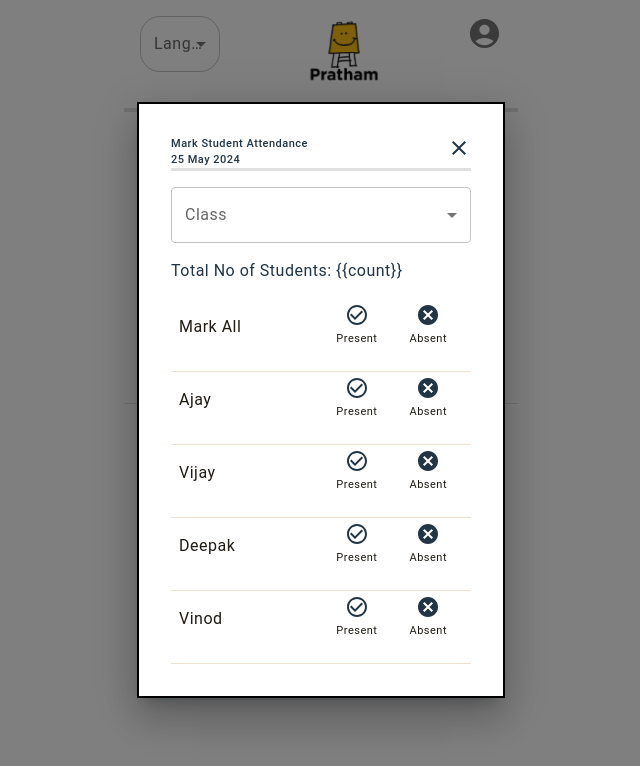
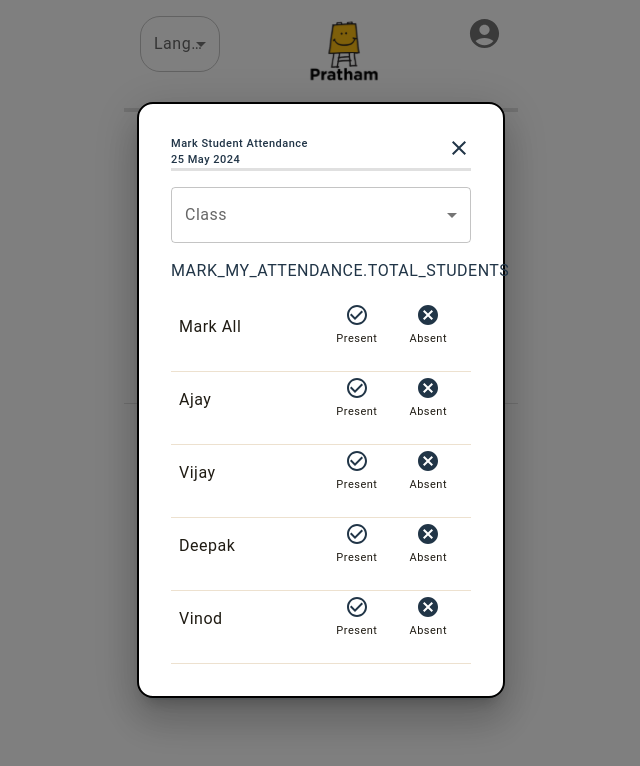
Before and after one commit to tekdi/shiksha-components, a React (Vite) app: page /dashboard in a window 1280 px wide. Both pictures are taken after a click on the button "Mark Student Attendance". Shown: the top 766 px of the page, without its empty margins (319-959 px from the left). Built offline with nearby package versions, Linux system fonts and the light colour scheme.

Commit message:
PR updated

```diff
--- a/src/pages/Dashboard.tsx
+++ b/src/pages/Dashboard.tsx
@@ -39,7 +39,7 @@ const Dashboard: React.FC<DashboardProps> = () => {
   const handleChange = (event: SelectChangeEvent) => {
     setClasses(event.target.value as string);
   };
-  const style = {
+  const modalContainer = {
     position: "absolute",
     top: "50%",
     left: "50%",
@@ -115,7 +115,7 @@ const Dashboard: React.FC<DashboardProps> = () => {
           }}
         >
           <Fade in={open}>
-            <Box sx={style}>
+            <Box sx={modalContainer} borderRadius={'1rem'}>
               <Box display={"flex"} justifyContent={"space-between"}>
                 <Box marginBottom={"0px"}>
                   <Typography variant="h6" component="h2">
--- a/src/translations/en.json
+++ b/src/translations/en.json
@@ -15,7 +15,7 @@
     "MY_CLASSES": "My Classes",
     "ADD_NEW_CLASS": "Add New Class"
   },
-  "MARK_MY_ATTENDANCE": {
+  "ATTENDANCE": {
     "TOTAL_STUDENTS": "Total No of Students: {{count}}"
   }
 }
--- a/src/translations/hi.json
+++ b/src/translations/hi.json
@@ -15,7 +15,7 @@
         "MY_CLASSES": "मेरी कक्षाएँ",
         "ADD_NEW_CLASS": "नई कक्षा जोड़ें"
     },
-    "MARK_MY_ATTENDANCE": {
+    "ATTENDANCE": {
         "TOTAL_STUDENTS": "कुल छात्रों की संख्या: {{count}}"
     }
 }
```
